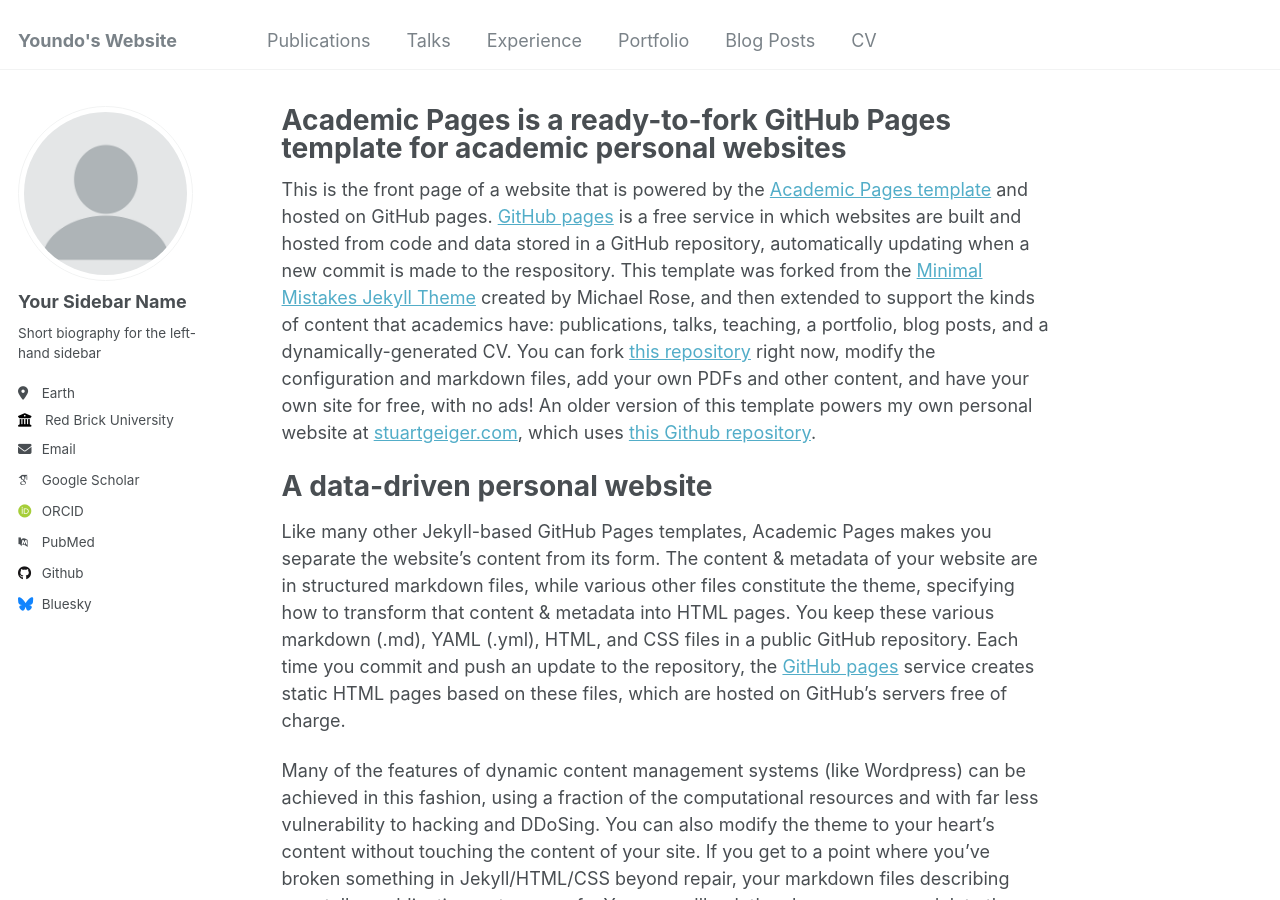
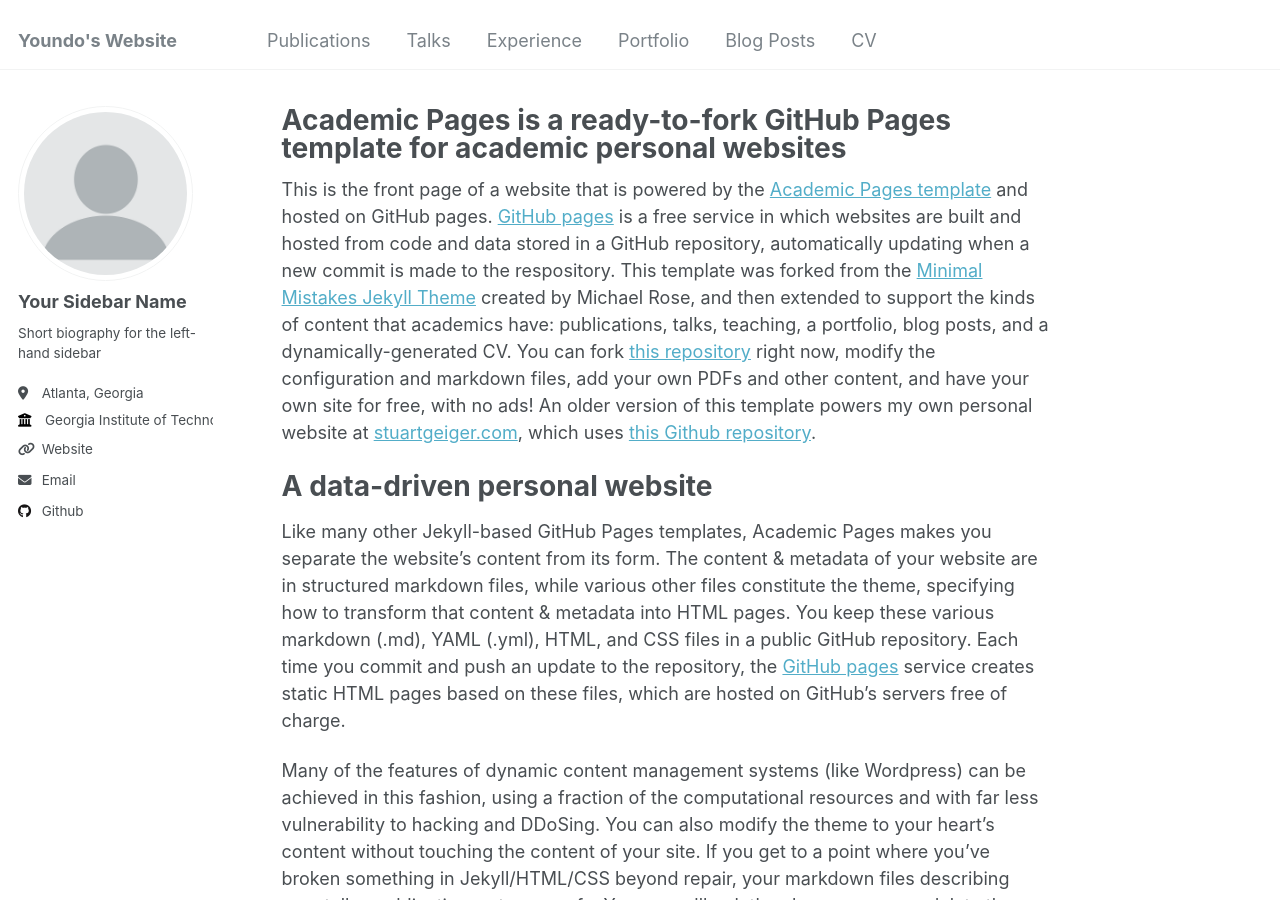
Before and after one commit to doyoundo/doyoundo.github.io, a Jekyll site: the page built from _pages/about.md, in a window 1280 px wide and 900 px high. Built offline with Jekyll 4.4.1, drawn with Linux system fonts in a browser that asks for light colours; some web fonts are replaced.

Commit message:
Update _config.yml

```diff
--- a/_config.yml
+++ b/_config.yml
@@ -25,30 +25,30 @@ author:
   name             : "Your Sidebar Name"
   pronouns         : # example: "she/her"
   bio              : "Short biography for the left-hand sidebar"
-  location         : "Earth"
-  employer         : "Red Brick University"
-  uri              : # URL
-  email            : "none@example.org"
+  location         : "Atlanta, Georgia"
+  employer         : "Georgia Institute of Technology"
+  uri              : "https://doyoundo.github.io"
+  email            : "doryan607@gmail.com"
 
   # Academic websites
   arxiv            : # URL - Update with the correct link to your profile
-  googlescholar    : "https://scholar.google.com/citations?user=PS_CX0AAAAAJ"
+  googlescholar    : # URL
   impactstory      : # URL
-  orcid            : "http://orcid.org/yourorcidurl"
+  orcid            : # URL
   semantic         : # URL
-  pubmed           : "https://www.ncbi.nlm.nih.gov/pubmed/?term=john+snow"
+  pubmed           : # URL
   researchgate     : # URL
 
   # Repositories and software development
   bitbucket        : # Username - Update with your username on the site
   codepen          : # Username
   dribbble         : # Username
-  github           : "academicpages"
+  github           : "https://github.com/doyoundo"
   kaggle           : # Username
   stackoverflow    : # User number or user number and name (i.e., use "1" or "1/jeff-atwood")
 
   # Social media
-  bluesky          : "bsky.app" # Replace this with you Bluesky username
+  bluesky          : # Replace this with you Bluesky username
   facebook         : # Username
   flickr           : # Username
   foursquare       : # Username
@@ -243,10 +243,10 @@ defaults:
     values:
       layout: single
       author_profile: true
-  # _teaching
+  # _experience
   - scope:
       path: ""
-      type: teaching
+      type: experience
     values:
       layout: single
       author_profile: true
```
